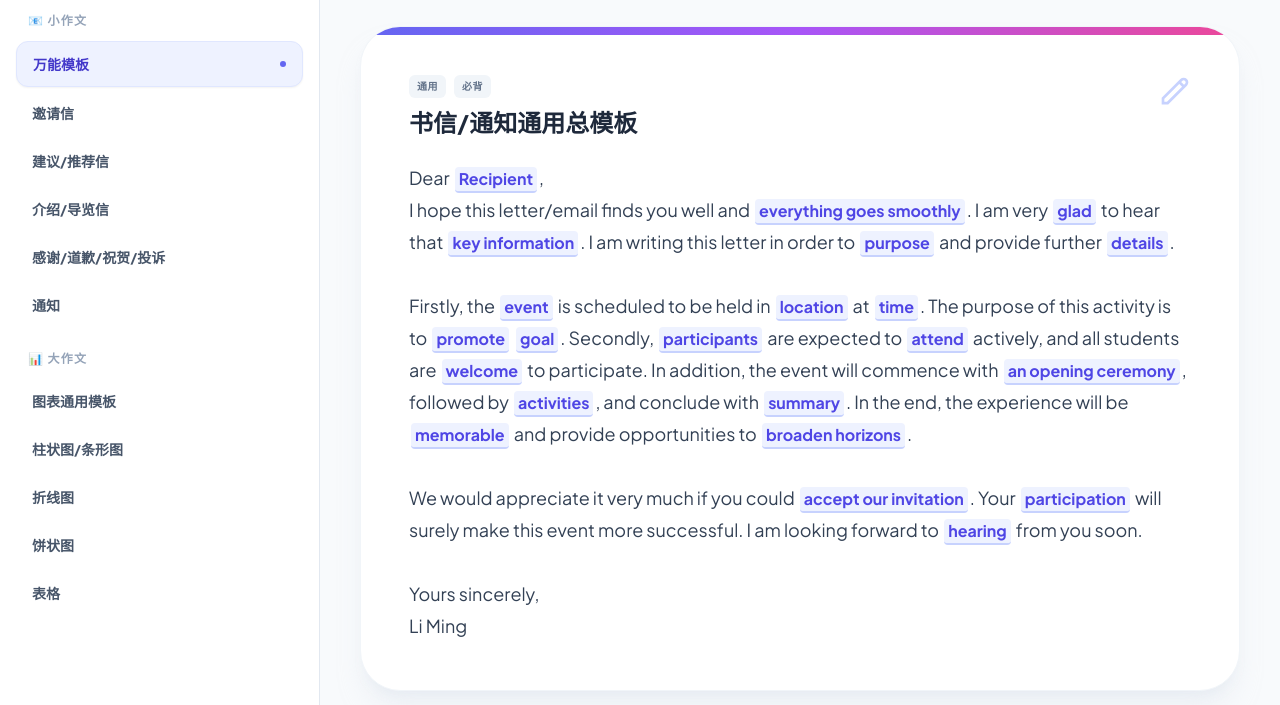
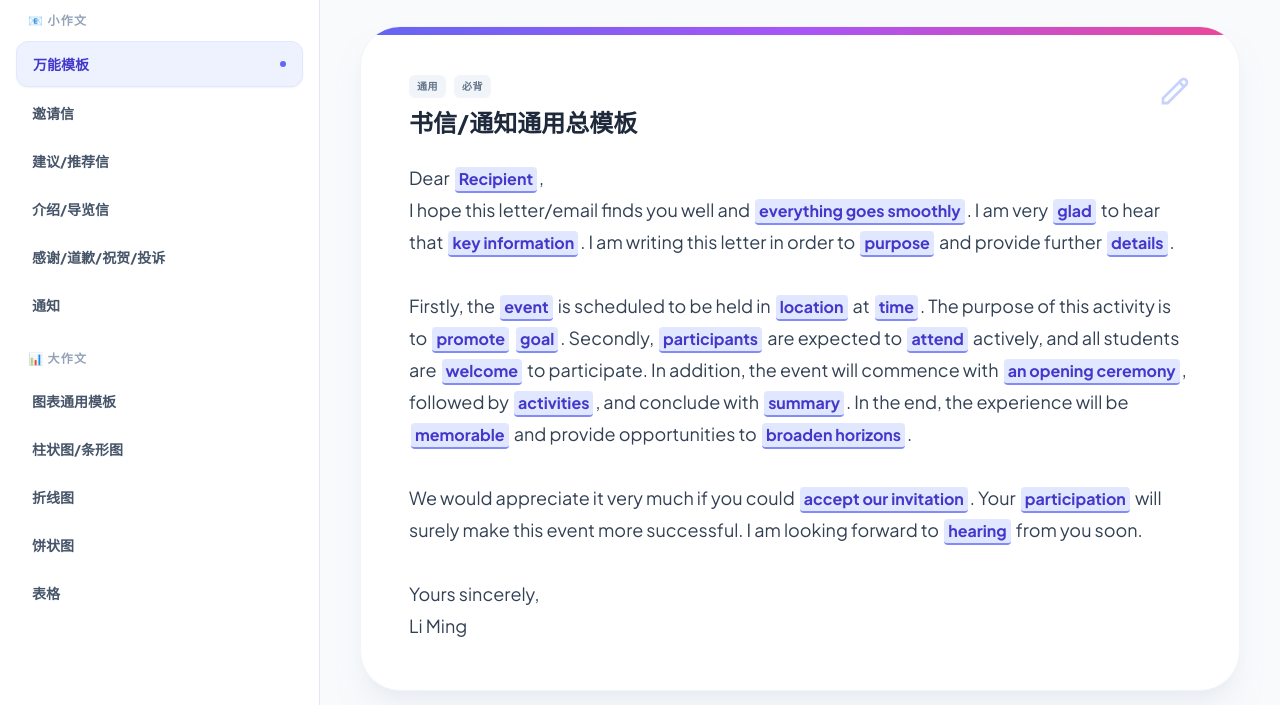
Before and after one commit to EpochTX/my-site, a plain HTML site: page en.html in a window 1280 px wide. Shown: the part 95-800 px from the top of the page. Drawn offline with nearby package versions, Linux system fonts and the light colour scheme.

Commit message:
Update en.html

```diff
--- a/en.html
+++ b/en.html
@@ -12,22 +12,25 @@
         @import url('https://fonts.googleapis.com/css2?family=Plus+Jakarta+Sans:wght@400;500;600;700&family=Noto+Sans+SC:wght@400;500;700&display=swap');
         body { font-family: 'Plus Jakarta Sans', 'Noto Sans SC', sans-serif; background-color: #f8fafc; }
 
-        /* 自定义滚动条 */
         .custom-scroll::-webkit-scrollbar { width: 6px; }
         .custom-scroll::-webkit-scrollbar-track { background: transparent; }
         .custom-scroll::-webkit-scrollbar-thumb { background-color: #cbd5e1; border-radius: 20px; border: 2px solid transparent; background-clip: content-box; }
         .custom-scroll::-webkit-scrollbar-thumb:hover { background-color: #94a3b8; }
 
-        /* 重点词汇高亮样式 */
         .highlight-word {
-            color: #4f46e5;
-            font-weight: 700;
-            background-color: #eef2ff;
+            color: #4338ca;
+            font-weight: 800;
+            background-color: #e0e7ff;
             padding: 0 4px;
             border-radius: 4px;
             margin: 0 2px;
             display: inline-block;
-            border-bottom: 2px solid #c7d2fe;
+            border-bottom: 2px solid #818cf8;
+            transition: all 0.2s;
+        }
+        .highlight-word:hover {
+            background-color: #c7d2fe;
+            transform: translateY(-1px);
         }
     </style>
 </head>
@@ -37,8 +40,6 @@
     <script type="text/babel">
         const { useState, useEffect, useMemo } = React;
 
-        // --- 核心全量数据 (2010-2025 全文收录) ---
-        // 这里保留 [] 标记，但渲染时会直接显示为高亮文字
         const FULL_DATABASE = {
             "小作文": {
                 "万能模板": [
@@ -449,7 +450,6 @@ Taking all these factors into consideration, it can be predicted that job satisf
 
             const currentEssays = FULL_DATABASE[selectedCategory][selectedSubCategory];
 
-            // Render text with highlighted keywords directly
             const renderContent = (text) => {
                 const regex = /\[(.*?)\]/g;
                 const parts = text.split(regex);
@@ -458,7 +458,6 @@ Taking all these factors into consideration, it can be predicted that job satisf
                     if (index % 2 === 0) {
                         return <span key={`text-${index}`} className="whitespace-pre-wrap leading-8 text-slate-700 text-lg">{part}</span>;
                     } else {
-                        // Highlighted word directly rendered
                         return (
                             <span key={`highlight-${index}`} className="highlight-word">
                                 {part}
@@ -470,7 +469,6 @@ Taking all these factors into consideration, it can be predicted that job satisf
 
             return (
                 <div className="flex h-screen overflow-hidden bg-[#f8fafc]">
-                    {/* Sidebar Navigation */}
                     <aside className={`bg-white border-r border-slate-200 flex flex-col transition-all duration-300 ${sidebarOpen ? 'w-80' : 'w-0 overflow-hidden'}`}>
                         <div className="p-6 border-b border-slate-100 bg-slate-50 flex items-center gap-3 sticky top-0 z-10">
                             <div className="p-2 bg-indigo-600 rounded-xl text-white shadow-lg shadow-indigo-200">
@@ -508,9 +506,7 @@ Taking all these factors into consideration, it can be predicted that job satisf
                         </div>
                     </aside>
 
-                    {/* Main Content */}
                     <main className="flex-1 flex flex-col h-full relative">
-                        {/* Header */}
                         <header className="bg-white/80 backdrop-blur-md border-b border-slate-200 px-8 py-5 flex items-center justify-between sticky top-0 z-20 shadow-sm">
                             <div className="flex items-center gap-4">
                                 <button onClick={() => setSidebarOpen(!sidebarOpen)} className="p-2 hover:bg-slate-100 rounded-lg text-slate-500 transition-colors">
@@ -527,7 +523,6 @@ Taking all these factors into consideration, it can be predicted that job satisf
                             </div>
                         </header>
 
-                        {/* Essays List (Scrollable) */}
                         <div className="flex-1 overflow-y-auto custom-scroll p-6 md:p-10 bg-[#f8fafc]">
                             <div className="max-w-4xl mx-auto space-y-10 pb-20">
                                 {currentEssays.map((essay, idx) => (
```
